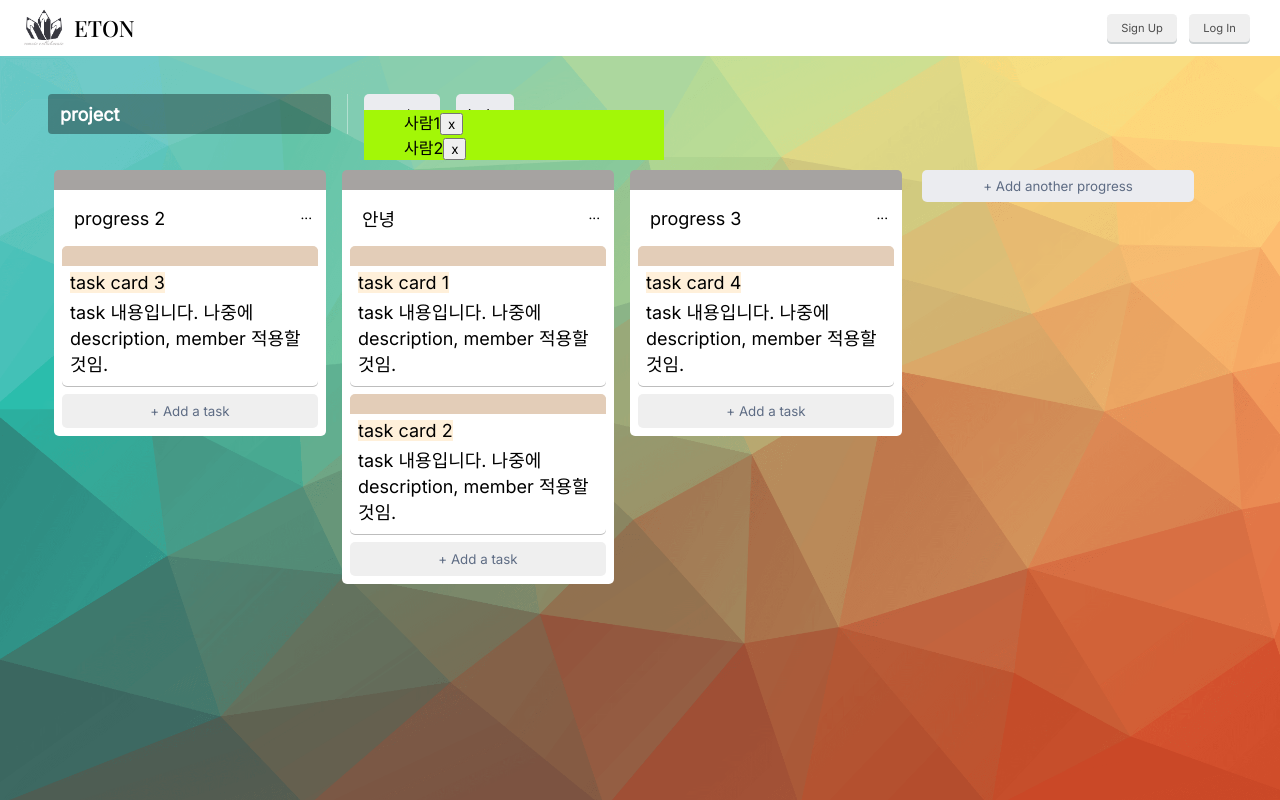
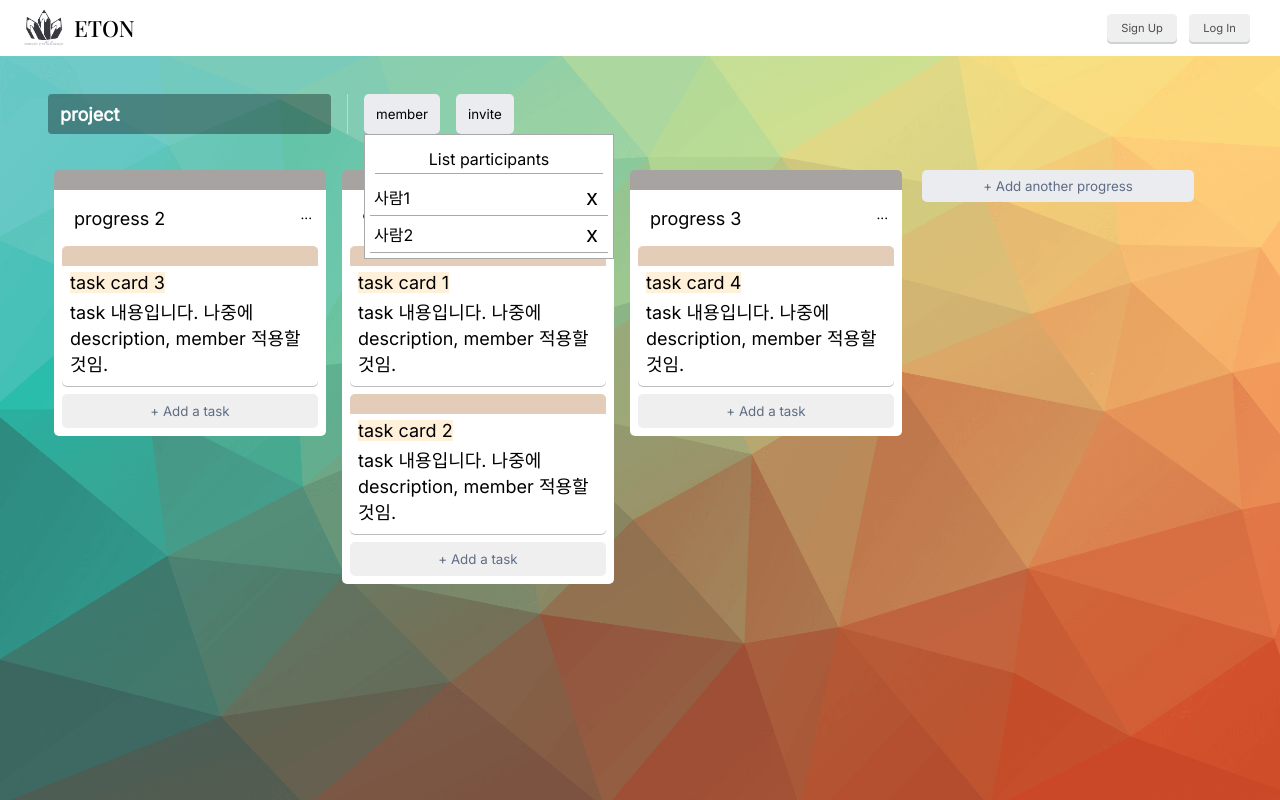
Before and after one commit to ddubbu/ETON-client, a React (Create React App) app: page /intro in a window 1280 px wide. Both pictures are taken after a click on the button "member". Built offline with nearby package versions, Linux system fonts and the light colour scheme.

Commit message:
[CSS] board page dropdown simple black-white

```diff
--- a/src/components/board/ProgressList.js
+++ b/src/components/board/ProgressList.js
@@ -86,7 +86,9 @@ export default function ProgressList( { store, ids }){
       onMouseMove={drag_n_drop.handleMouseMove}
       >
       <section className="progress-head drag-drop">
-        <input className="progress-title" value={progress.title} onChange={(e)=>{
+        <input className="progress-title"
+          value={progress.title}
+          onChange={(e)=>{
           eventHandler.titleModifyHandler(e, store, 'progress', progress.id)}}></input>
         <button
           name='progress'
--- a/src/components/modal/MemberDropDown.js
+++ b/src/components/modal/MemberDropDown.js
@@ -2,16 +2,17 @@ import React, { useEffect } from 'react';
 
 export default function MemberDorpDown ({members}) {
 	return (
-		<ul className="drop-down member">
+		<section className="drop-down member">
+      <p className="action-title">List participants</p>
       {members.map((member, idx)=>{
         return (
-        <li className={`member-${member.id}`} key={idx}>
-          {member.name}
+        <div className={`member-${member.id} drop-down-member`} key={idx}>
+          <div className='member-name'>{member.name}</div>
           <button>x</button>
-        </li>
+        </div>
         )
       })}
 
-		</ul>
+		</section>
 	)
 }
--- a/src/components/modal/PrgMenuDropDown.js
+++ b/src/components/modal/PrgMenuDropDown.js
@@ -3,10 +3,11 @@ import eventHandler from '../../helper/eventHandler.js';
 
 export default function PrgMenuDropDown ({store}) {
 	return (
-		<ul name="progress" className="drop-down">
-      <li name="progress" onClick={(e)=>eventHandler.clickDeleteSomething(e, store)}>
+		<section name="progress" className="drop-down">
+      <p className="action-title">List Actions</p>
+      <div name="progress" onClick={(e)=>eventHandler.clickDeleteSomething(e, store)}>
         삭제하기
-      </li>
-    </ul>
+      </div>
+    </section>
 	)
 }
--- a/src/components/modal/TaskMenuDropDown.js
+++ b/src/components/modal/TaskMenuDropDown.js
@@ -3,9 +3,10 @@ import eventHandler from '../../helper/eventHandler.js';
 
 export default function TaskMenuDropDown ({ store }) {
 	return (
-		<ul name="task" className="drop-down">
-      <li name="task" onClick={(e)=>eventHandler.clickDeleteSomething(e, store)}>삭제하기</li>
-      <li name="task" onClick={(e)=>eventHandler.clickModifyTask(e, store)}>수정하기</li>
-    </ul>
+		<section name="task" className="drop-down">
+      <p className="action-title">divst Actions</p>
+      <div name="task" onClick={(e)=>eventHandler.clickDeleteSomething(e, store)}>삭제하기</div>
+      <div name="task" onClick={(e)=>eventHandler.clickModifyTask(e, store)}>수정하기</div>
+    </section>
 	)
 }
--- a/src/helper/eventHandler.js
+++ b/src/helper/eventHandler.js
@@ -261,8 +261,8 @@ export default {
     console.log(e.target.name)
     if(e.target.name !== 'task_edit' && !modals[e.target.name]){ // 만약 떠있으면
       const $drop_down = document.querySelector('.drop-down')
-      $drop_down.style.left =  `${e.target.getBoundingClientRect().x}px`; //`${e.clientX}px`
-      $drop_down.style.top = `${e.target.getBoundingClientRect().y  }px`
+      $drop_down.style.left =  `${e.target.getBoundingClientRect().left}px`; //`${e.clientX}px`
+      $drop_down.style.top = `${e.target.getBoundingClientRect().bottom}px`
     }
 
     // 상태변경하고 event 에 넣어두기 -> dropDown요소 event 발생할 수 있어서 (삭제, 수정)
--- a/src/styles/common.css
+++ b/src/styles/common.css
@@ -153,13 +153,53 @@
 /* board page dorp down 및 modal */
 .drop-down{
   /* display: none; */
-  background-color: rgb(163, 247, 7);
+  /* background-color: rgb(163, 247, 7); */
+  background: white;
+  border: 1px rgb(168, 168, 168) solid;
   position: absolute;
-  width: 300px;
-  /* z-index: 2; */
-  /* right: 3%; */
-  /* color:red; */
+  width: 250px;
+
+
+
+  /*liset bullet, 들여쓰기 없애기*/
+  list-style:none;
+  padding:5px;
+
 }
+
+.drop-down *:not(.drop-down .member-name, .drop-down button) {
+  border-bottom: 1px rgb(168, 168, 168) solid;
+  padding: 4px;
+}
+.drop-down div:not(.drop-down-member, .drop-down .member-name):hover {
+  background: rgba(172, 172, 172, 0.26);
+}
+
+.action-title{
+  text-align: center;
+  margin: 5px;
+}
+
+/* member list drop-down */
+.drop-down-member{
+  display: flex;
+  justify-content: space-between;
+  align-items: center;
+}
+
+.drop-down-member button {
+  border:none;
+  outline: none;
+  background: transparent;
+  font-size: 22px;
+}
+
+.drop-down-member button:hover{
+  background: rgba(133, 132, 132, 0.2);
+}
+
+
+/* task-edit-form */
 
 #task-edit-form-wrapper{
   position: absolute;
--- a/src/styles/main.css
+++ b/src/styles/main.css
@@ -1,12 +1,23 @@
+.body{
+  width: 100%;
+  height: 100%;
+  background-repeat: no-repeat;
+  background-size: cover;
 
+  /* background-image: url("./tessellation-wallpapers/sky-orange.png"); */
+
+}
 .mainContainer {
   /* padding: 10em; */
   width: 50%;
   margin: 0 auto;
   display: grid ;
-  grid-template-columns: 0.1fr 5fr;
+  grid-template-columns: 1fr 4fr;
   /* background: gray; */
   margin-top: 4em;
+
+  background:white;
+
 }
 
 ul {
```
Also changed, not shown: 1 other file (tests, documents, lock files or other folders).
